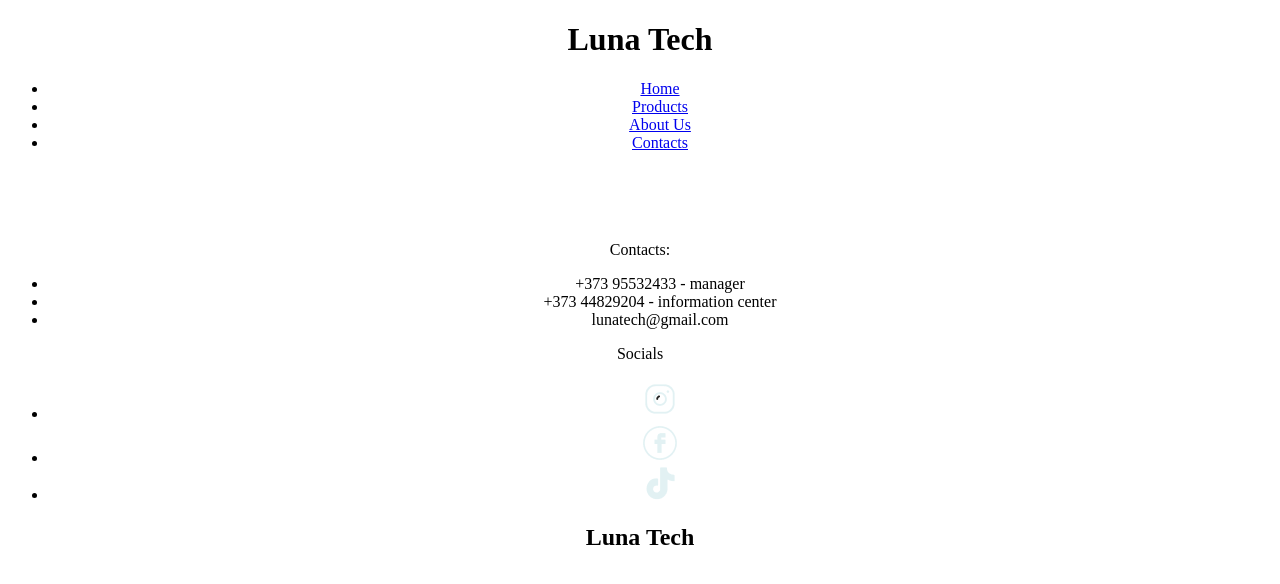
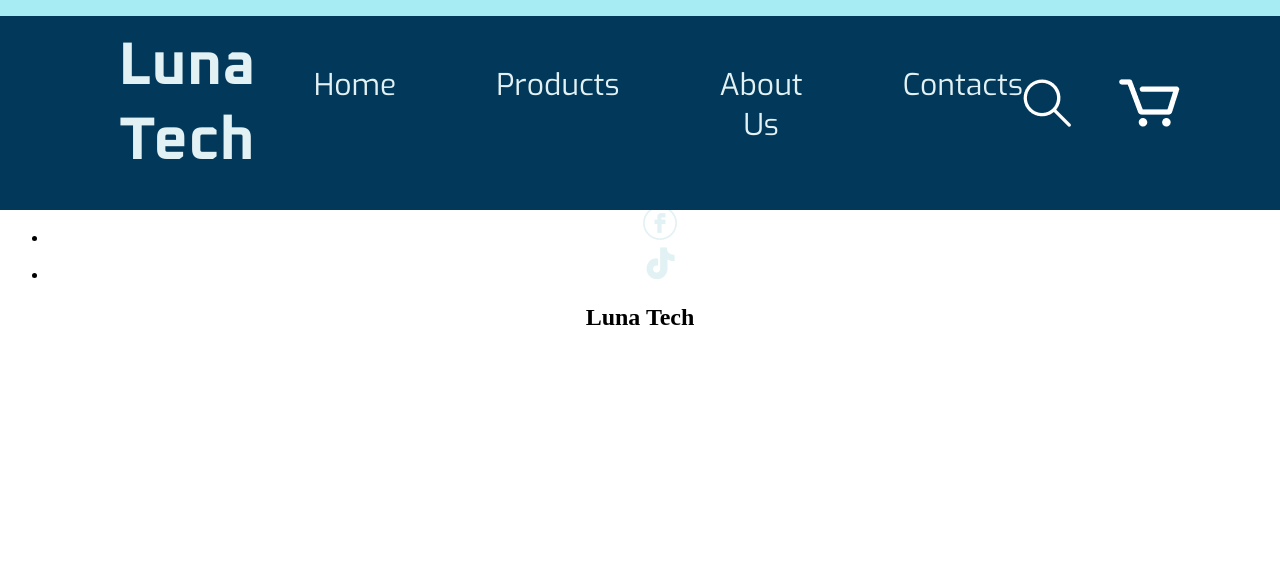
Before and after one commit to danaa14/lunaTech, a React (Vite) app in the folder lunaTech/: page /about in a window 1280 px wide. Shown: the top 584 px of the page. Built offline with nearby package versions, Linux system fonts and the light colour scheme; a web font is replaced by a local one.

Commit message:
Header finished

```diff
--- a/lunaTech/src/App.tsx
+++ b/lunaTech/src/App.tsx
@@ -4,12 +4,13 @@ import AboutUs from "./pages/AboutUs";
 import Contacts from "./pages/Contacts";
 import './App.css'
 import {Route, Routes} from 'react-router-dom'
+import Home from "./pages/Home.tsx";
 
 function App() {
 
   return (
           <Routes>
-            <Route path="/" element={<h1>salut</h1>} />
+            <Route path="/" element={<Home />} />
             <Route path="/products" element={<Products />} />
             <Route path="/about" element={<AboutUs />} />
             <Route path="/contacts" element={<Contacts />} />
--- a/lunaTech/src/components/Header.module.css
+++ b/lunaTech/src/components/Header.module.css
@@ -1,15 +1,16 @@
 @import url('https://fonts.googleapis.com/css2?family=Bitcount+Prop+Single:wght@100..900&family=Exo:ital,wght@0,100..900;1,100..900&family=Funnel+Display:wght@300..800&family=Kolker+Brush&family=Nunito+Sans:ital,opsz,wght@0,6..12,200..1000;1,6..12,200..1000&family=Oxanium:wght@200..800&family=Playfair+Display:ital,wght@0,400..900;1,400..900&family=Wittgenstein:ital,wght@0,400..900;1,400..900&family=Work+Sans:ital,wght@0,100..900;1,100..900&family=Yeseva+One&display=swap');
 @import url('https://fonts.googleapis.com/css2?family=Bitcount+Prop+Single:wght@100..900&family=Funnel+Display:wght@300..800&family=Kolker+Brush&family=Nunito+Sans:ital,opsz,wght@0,6..12,200..1000;1,6..12,200..1000&family=Oxanium:wght@200..800&family=Playfair+Display:ital,wght@0,400..900;1,400..900&family=Wittgenstein:ital,wght@0,400..900;1,400..900&family=Work+Sans:ital,wght@0,100..900;1,100..900&family=Yeseva+One&display=swap');
-.topBar{
+.topbar{
     background-color:#A7ECF3;
     color: #011C40;
     font-family: 'Exo', sans-serif;
-    padding:0;
+    padding: 8px 16px;
     font-size: 14px;
     width: 100%;
-    position: absolute;
+    position: fixed;
     top: 0;
     left: 0;
+    z-index:1000;
 }
 .header {
     background-color: #023859;
@@ -18,20 +19,43 @@
     top:0;
     left:0;
     width: 100%;
-    max-width: 1920px;
     height:210px;
     display: flex;
     flex-direction: row;
     align-items: center;
     justify-content: space-between;
     padding: 0px 100px 0px 100px;
-
     box-sizing: border-box;
-    z-index: 1000;
 }
 .header h1{
-    font-size: 48px;
+    font-size: 60px;
     margin:0;
     padding: 16px 8px;
     font-family: 'Oxanium', sans-serif;
 }
+.links ul{
+    list-style:none;
+    gap:100px;
+    display: flex;
+    flex-direction: row;
+    justify-content: space-between;
+}
+.links li a{
+    font-size: 30px;
+    font-family: 'Exo', sans-serif;
+    cursor: pointer;
+    text-decoration: none;
+    color: #E2F1F3;
+}
+
+.links li a:hover{
+    color:#A7ECF3;
+    transition: color 0.3s ease;
+}
+
+.cart_search{
+    display: flex;
+    flex-direction: row;
+    justify-content: flex-end;
+    gap: 3rem;
+}
--- a/lunaTech/src/components/Header.tsx
+++ b/lunaTech/src/components/Header.tsx
@@ -1,13 +1,14 @@
 import {Link} from 'react-router-dom'
-
+import styles from './Header.module.css'
 
 const Header = () => {
 
     return (
-
-            <header>
+        <section>
+        <div className = {styles.topbar}></div>
+            <header className ={styles.header}>
                 <h1>Luna Tech</h1>
-                <nav>
+                <nav className ={styles.links}>
                     <ul>
                         <li><Link to="/">Home</Link></li>
                         <li><Link to="/products">Products</Link></li>
@@ -15,9 +16,10 @@ const Header = () => {
                         <li><Link to="/contacts">Contacts</Link></li>
                     </ul>
                 </nav>
-                <a href="#"><img src="/search.png" alt="Search" /></a>
-                <a href="#"><img src="/cart.png" alt="Cart" /></a>
-            </header>
+                <div className={styles.cart_search}>
+                <a href="#" ><img src="/search.png" alt="Search" /></a>
+                <a href="#" ><img src="/cart.png" alt="Cart" /></a></div>
+            </header></section>
     )
 }
 
```
